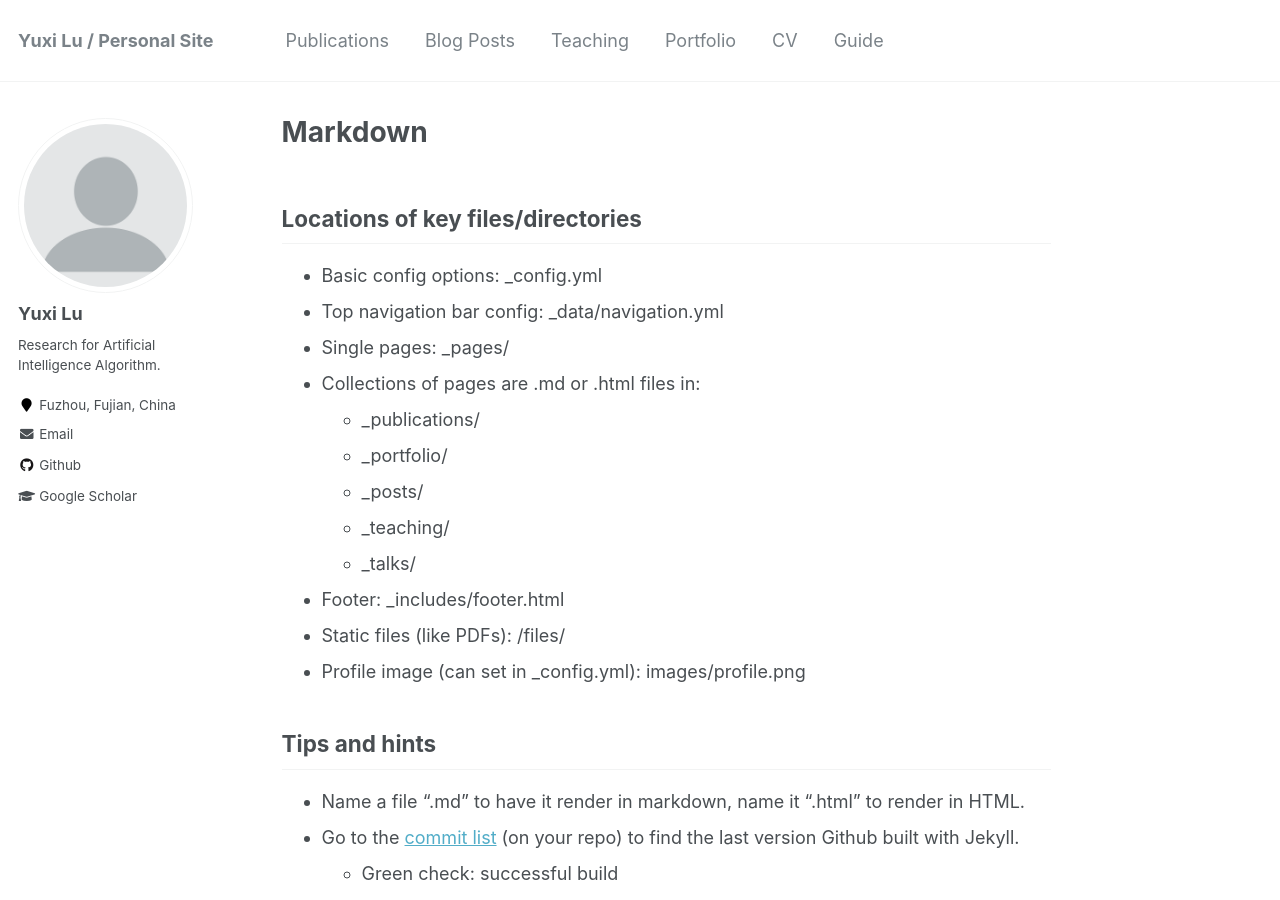
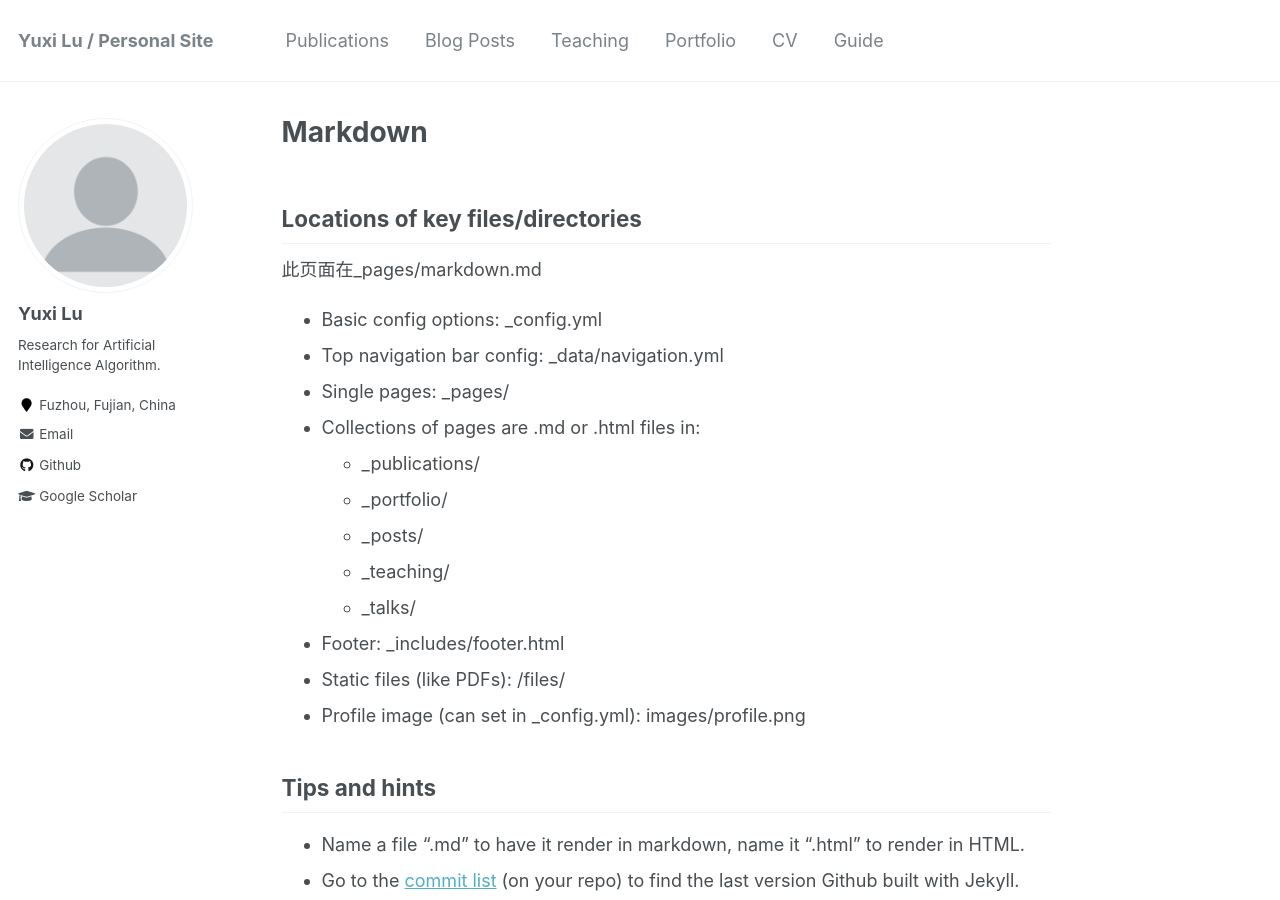
Before and after one commit to divided7/divided7.github.io, a Jekyll site: the page built from _pages/markdown.md, in a window 1280 px wide and 900 px high. Built offline with Jekyll 4.4.1, drawn with Linux system fonts in a browser that asks for light colours.

Commit message:
Update markdown.md

```diff
--- a/_pages/markdown.md
+++ b/_pages/markdown.md
@@ -8,7 +8,7 @@ redirect_from:
 ---
 
 ## Locations of key files/directories
-
+此页面在_pages/markdown.md
 * Basic config options: _config.yml
 * Top navigation bar config: _data/navigation.yml
 * Single pages: _pages/
```
